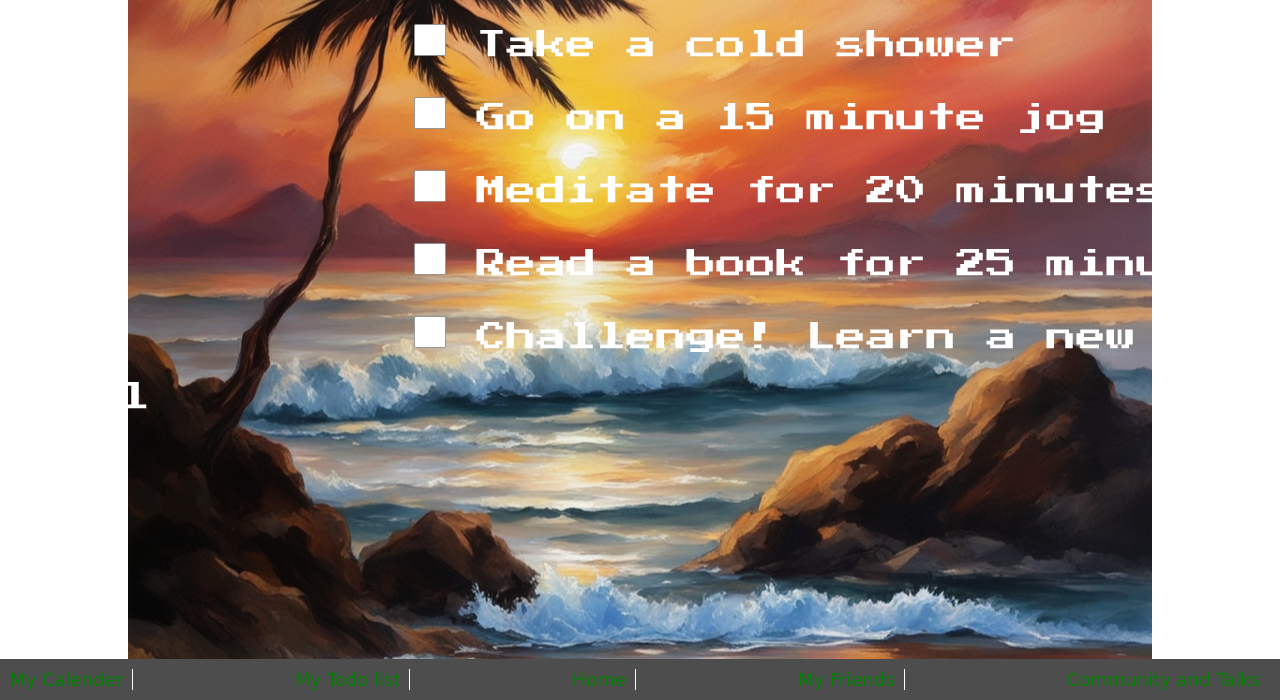
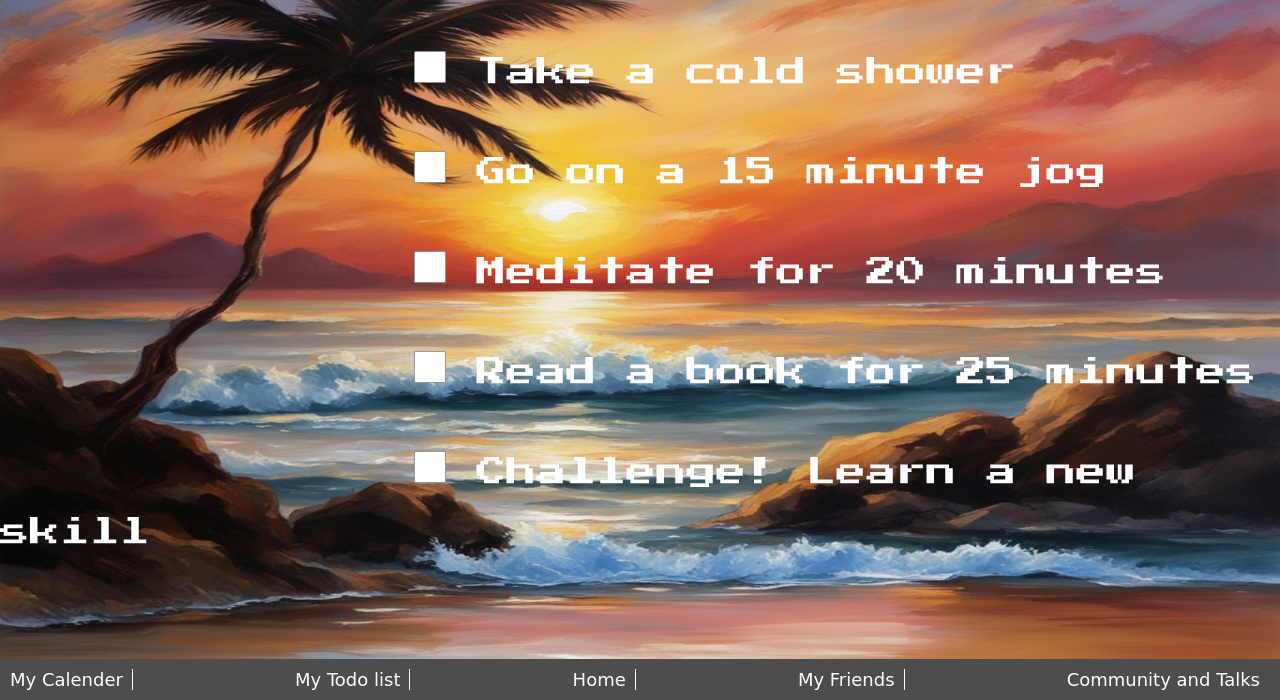
Before and after one commit to IceColdDoan/business_app, a plain HTML site: page home.html in a window 1280 px wide. Shown: the part 100-800 px from the top of the page. Drawn offline with Linux system fonts and the light colour scheme.

Commit message:
other portals

```diff
--- a/index.css
+++ b/index.css
@@ -1,7 +1,6 @@
 body {
     background-image: url(sunsetPainting.jpg); /* Replace 'path/to/your/image.jpg' with the actual path to your image file */
-    background-size: 80%; /* This property ensures that the background image covers the entire body */
-    background-position: 50% 30%; /* This property centers the background image */
+    background-size: 100% 120%; /* This property ensures that the background image covers the entire body */
     background-repeat: no-repeat; /* This property ensures that the background image doesn't repeat */
     margin: 0; /* Remove default body margin */
 }
@@ -24,6 +23,7 @@ h1 {
     height: 40px;
     margin-bottom: 30px;
     margin-left: 20px;
+    margin-top: 30px;
 
 
 }
@@ -43,7 +43,7 @@ input[type=checkbox] {
     left: 0;
     width: 100%;
     background-color: hsl(0, 0%, 30%);
-    color: green;
+    color: white;
     padding: 10px;
     text-align: center;
     font-family: cursive;
```
Also changed, not shown: community.html (added), home.html (renamed from index.html), myCalender.html (added), myFriends.html (added), myTodoList.html (added).
